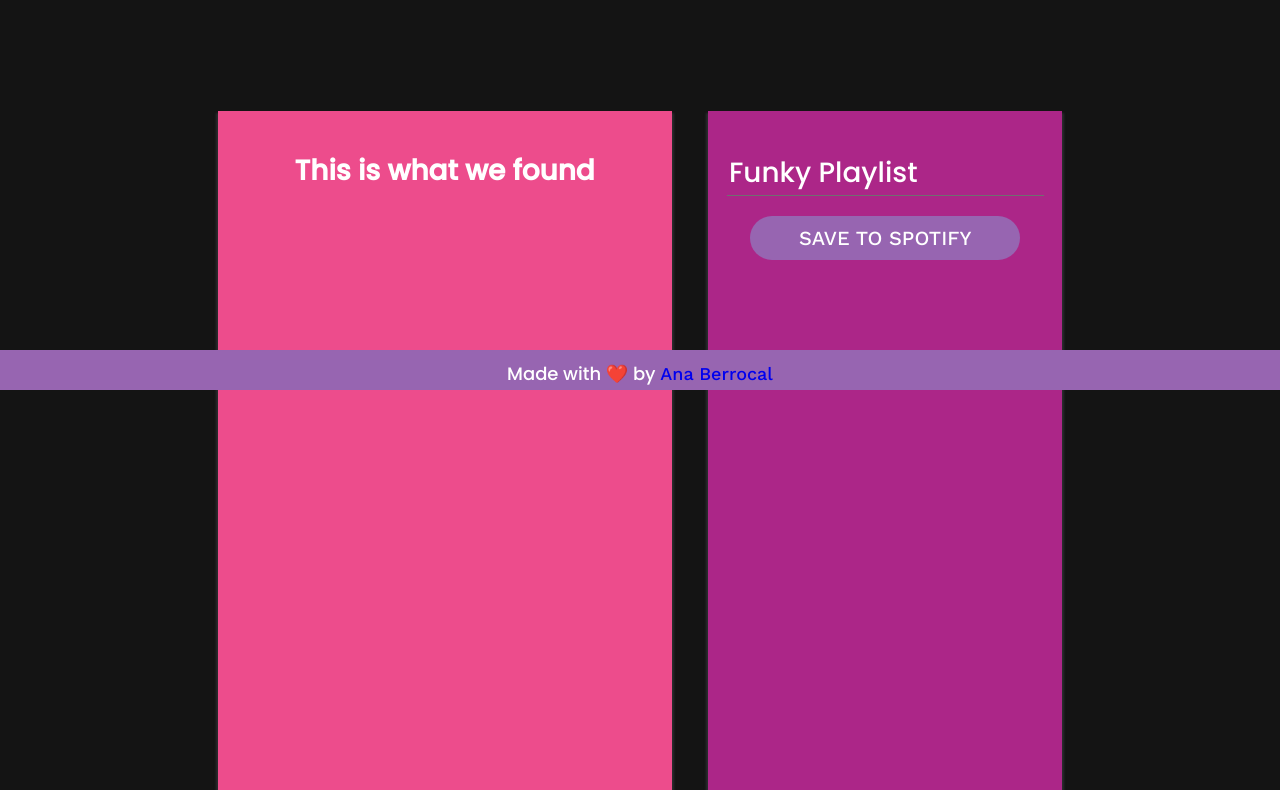
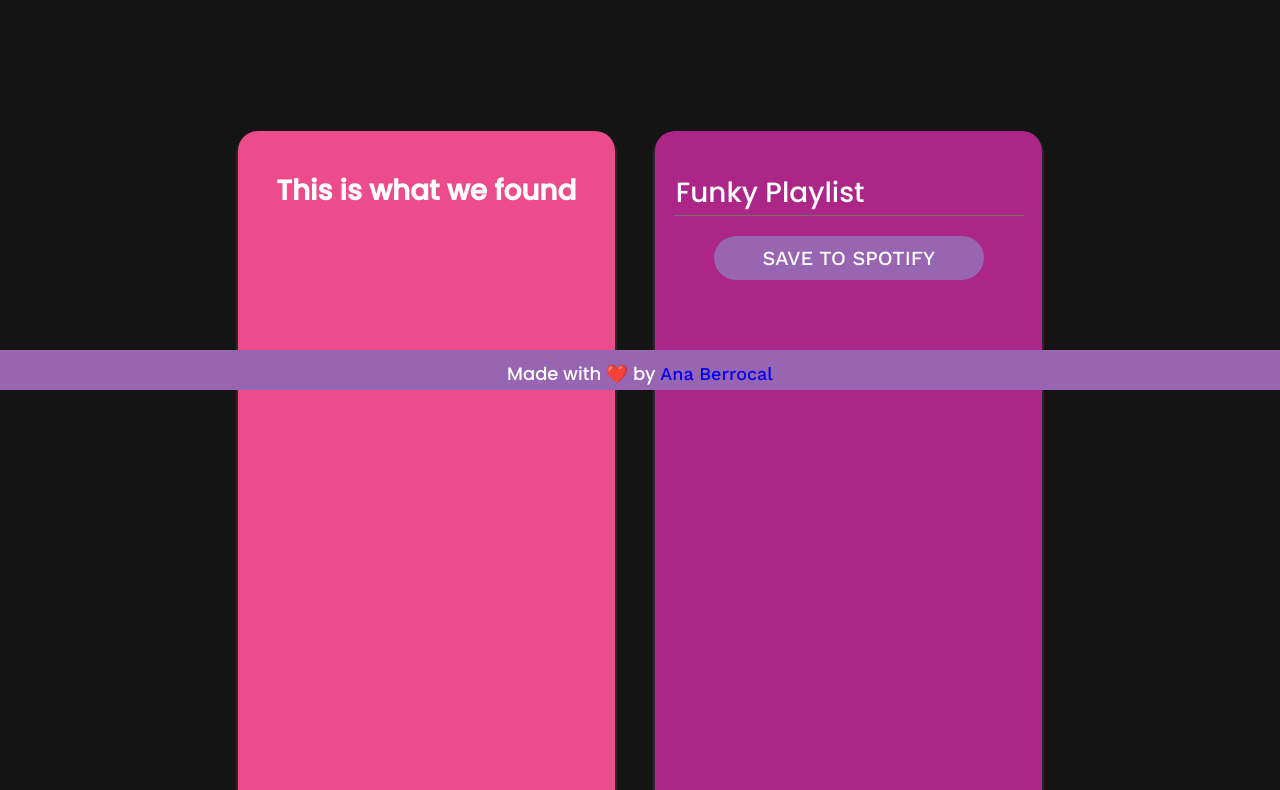
Before and after one commit to anaberrocal/ay-tunes, a React app: page / in a window 1280 px wide. Shown: the part 410-1200 px from the top of the page. Built offline with nearby package versions, Linux system fonts and the light colour scheme.

Commit message:
Add border to search results and playlist component

```diff
--- a/src/Components/Playlist/Playlist.css
+++ b/src/Components/Playlist/Playlist.css
@@ -6,7 +6,6 @@
     margin-top: 1.27rem;
     background-color: #9765b1;
     text-align: center;
-  /* font-size: .833rem;   */
     transition: background-color 0.25s;
     border: 0px;
     font-weight: 500;
@@ -27,19 +26,22 @@
 }
 
   .PlayList {
+    border-radius: 20px;
     display: flex;
     flex-direction: column;
     align-items: center;
-    width: 37%;
+    width: 50%;
     max-height: 950px;
     color: #ffffff;
     overflow-y: scroll;
     background-color: #ac2688;
     padding: 2.27rem 1.16rem;
     box-shadow: 0 4px 2px 2px #2b2d2f;
+    margin: 20px;
 }
 
 .PlayList input {
+  border: outlined;
     width: 100%;
     border: 0;
     outline: 0;
--- a/src/Components/SearchResults/SearchResults.css
+++ b/src/Components/SearchResults/SearchResults.css
@@ -1,4 +1,5 @@
 .SearchResults {
+    border-radius: 20px;
     width: 50%;
     height: 950px;
     color: #ffffff;
@@ -6,6 +7,7 @@
     background-color: #ed4c8c;
     padding: .88rem;
     box-shadow: 0 4px 2px 2px #2b2d2f;
+    margin: 20px;
 }
 
 ::-webkit-scrollbar {
```
